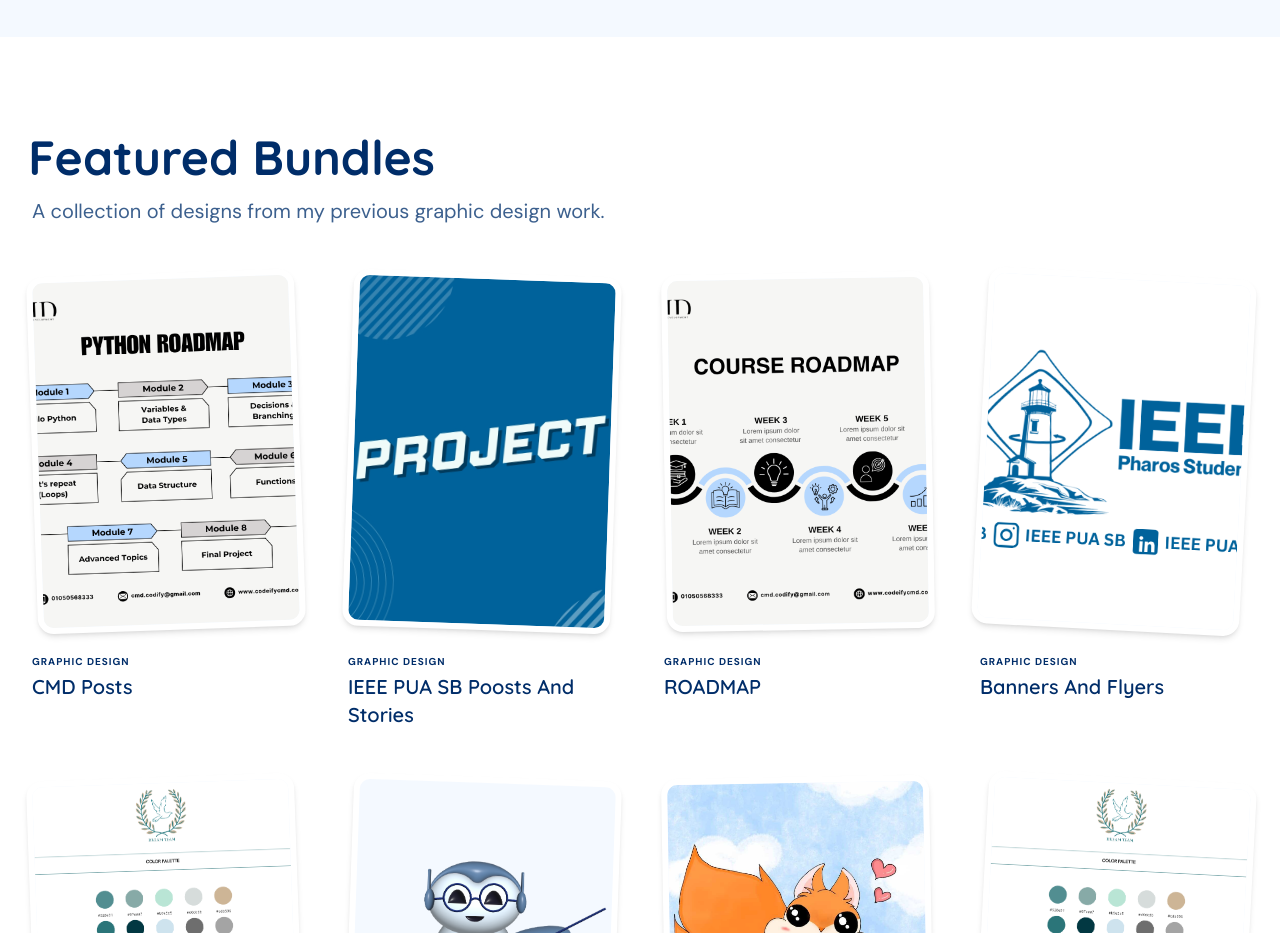
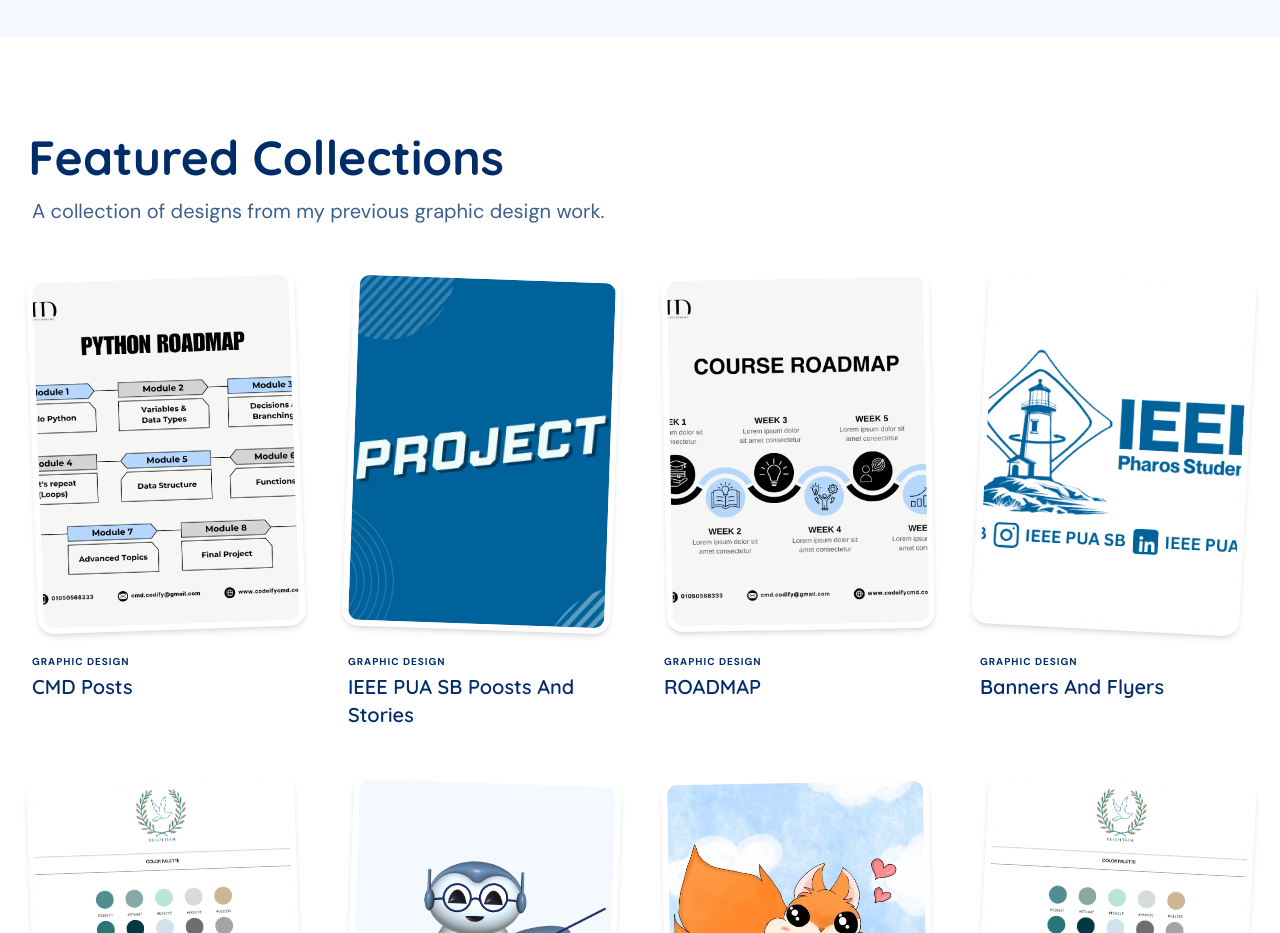
Before and after one commit to nadiahossny/nadiahossnyportfolio, a React (Vite) app: page /graphic-design in a window 1280 px wide. Shown: the part 1060-1993 px from the top of the page. Built offline with nearby package versions, Linux system fonts and the light colour scheme.

Commit message:
UI: Replace 'bundle' terminology with 'collection' and 'View more' for accuracy

```diff
--- a/src/pages/Services.tsx
+++ b/src/pages/Services.tsx
@@ -165,7 +165,7 @@
         <section className="py-24 bg-white relative z-10">
           <div className="max-w-7xl mx-auto px-8">
             <motion.div variants={fadeUp} initial="hidden" whileInView="visible" viewport={{ once: true, margin: "-100px" }} className="mb-12 text-center md:text-left">
-              <h2 className="text-4xl md:text-5xl font-display text-headline mb-4 font-bold" style={{ marginLeft: "-0.08em" }}>Featured Bundles</h2>
+              <h2 className="text-4xl md:text-5xl font-display text-headline mb-4 font-bold" style={{ marginLeft: "-0.08em" }}>Featured Collections</h2>
               <p className="text-xl text-bodytext font-light">A collection of designs from my previous graphic design work.</p>
             </motion.div>
             <div className="grid grid-cols-1 sm:grid-cols-2 md:grid-cols-3 lg:grid-cols-4 gap-8 md:gap-12">
@@ -203,7 +203,7 @@
                       />
                       <div className="absolute inset-0 bg-headline/0 group-hover:bg-headline/10 transition-colors duration-300 flex items-center justify-center">
                         <span className="opacity-0 group-hover:opacity-100 bg-white text-headline px-6 py-3 rounded-full font-medium shadow-lg transform translate-y-4 group-hover:translate-y-0 transition-all duration-300">
-                          View
+                          View more
                         </span>
                       </div>
                     </div>
@@ -287,7 +287,7 @@
                 {/* Thumbnail Strip */}
                 {selectedProject.images.length > 1 && (
                   <div className="w-full max-w-4xl">
-                    <h3 className="text-lg font-bold text-headline mb-4">More from this bundle</h3>
+                    <h3 className="text-lg font-bold text-headline mb-4">More from this collection</h3>
                     <div className="flex flex-wrap gap-4">
                       {selectedProject.images.map((img: string, idx: number) => (
                         <button
```
Also changed, not shown: 1 other file (tests, documents, lock files or other folders).
